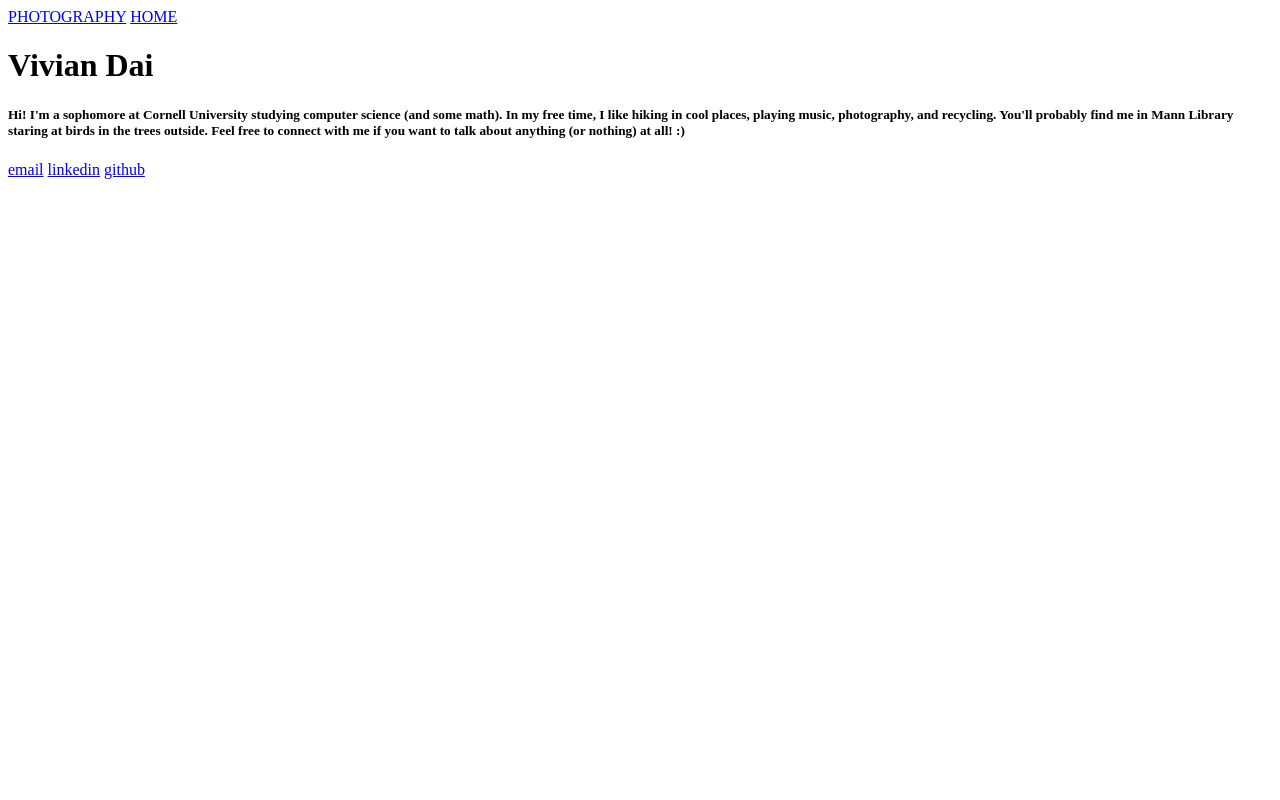
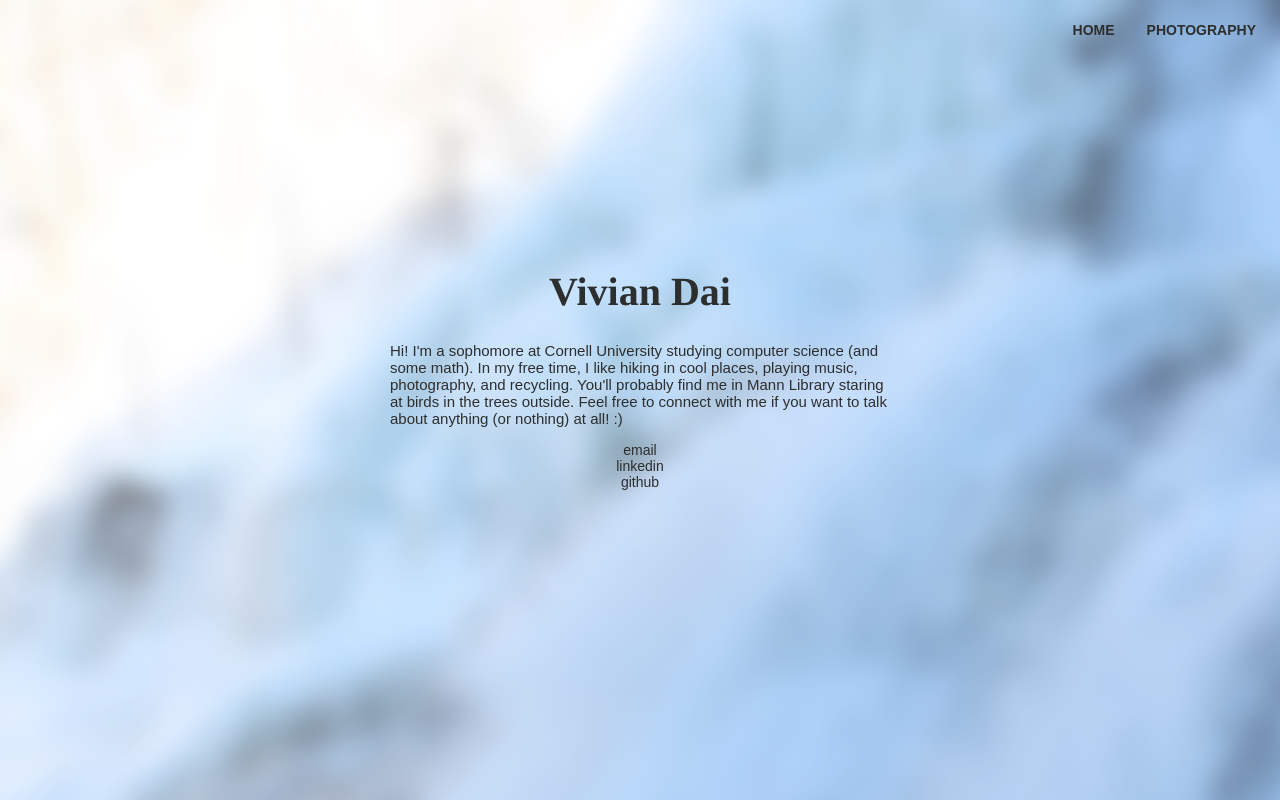
Before and after one commit to vivianndai/vivianndai.github.io, a plain HTML site: page index.html in a window 1280 px wide. Drawn offline with Linux system fonts and the light colour scheme; a web font is replaced by a local one.

Commit message:
minor changes

```diff
--- a/index.html
+++ b/index.html
@@ -7,7 +7,7 @@
   <title>Vivian Dai</title>
   <meta charset="UTF-8">
   <meta name="viewport" content="width=device-width, initial-scale=1">
-  <link rel="stylesheet" type=“text/css” href="style.css">
+  <link rel="stylesheet" href="style.css">
   <meta name="description" content="Vivian Dai's Personal Site">
   <meta name="author" content="Vivian Dai">
   <link rel="icon"
```
Also changed, not shown: photography.html (+1 -1 lines).
